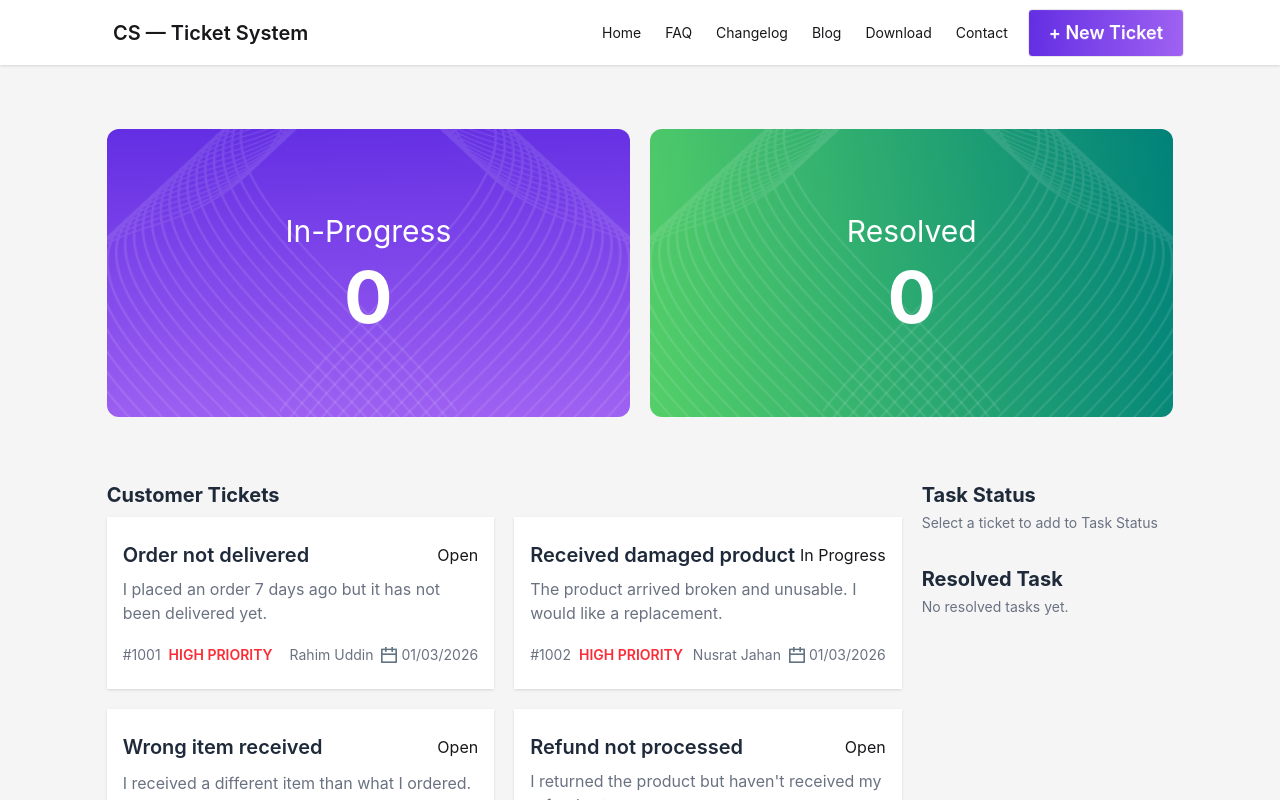
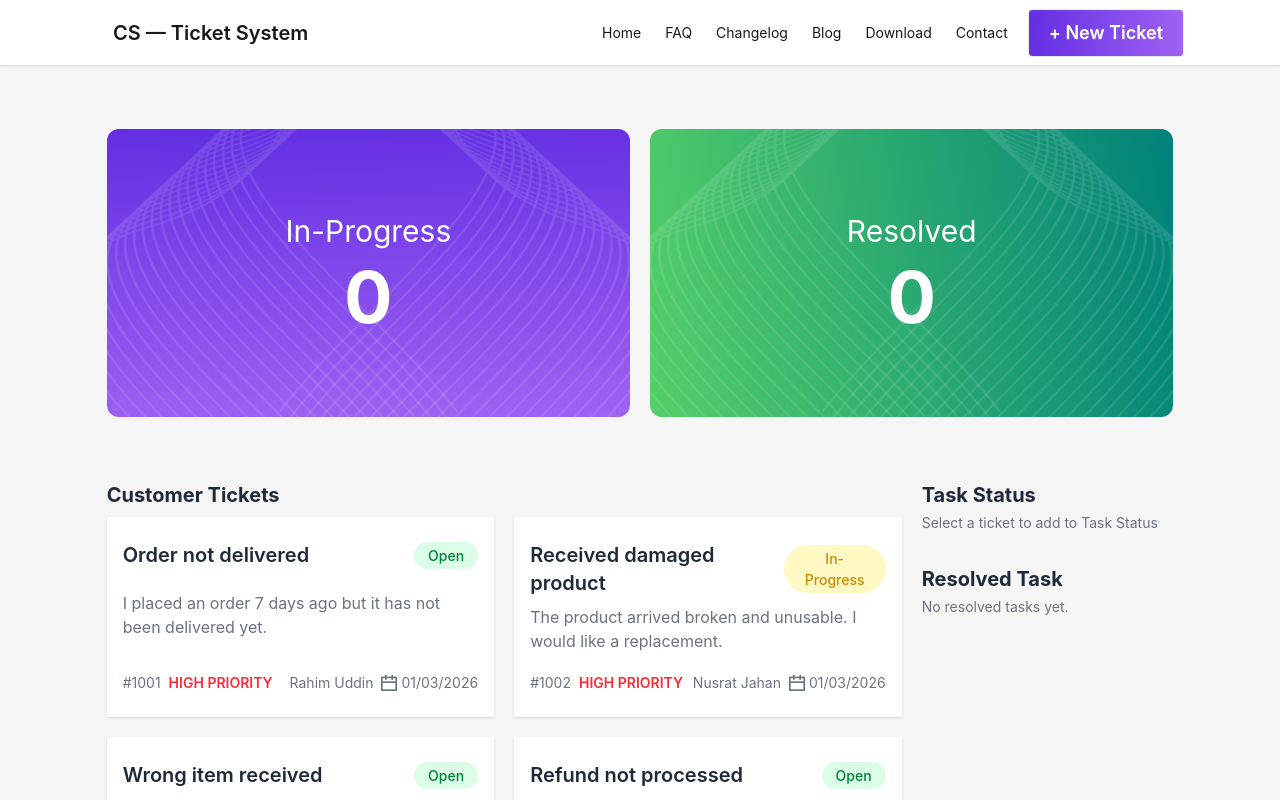
Before and after one commit to naimurcse/customer-support-zone, a React (Vite) app: page / in a window 1280 px wide. Shown: the top 800 px of the page. Built offline with nearby package versions, Linux system fonts and the light colour scheme.

Commit message:
Toggled is updated for status

```diff
--- a/public/ticketsInJSON.json
+++ b/public/ticketsInJSON.json
@@ -14,7 +14,7 @@
     "description": "The product arrived broken and unusable. I would like a replacement.",
     "customer": "Nusrat Jahan",
     "priority": "High",
-    "status": "In Progress",
+    "status": "In-Progress",
     "createdAt": "01/03/2026"
   },
   {
@@ -50,7 +50,7 @@
     "description": "My payment shows failed but the amount was deducted from my bank account.",
     "customer": "Mim Rahman",
     "priority": "High",
-    "status": "In Progress",
+    "status": "In-Progress",
     "createdAt": "04/03/2026"
   },
   {
@@ -77,7 +77,7 @@
     "description": "My account was suspended without any explanation.",
     "customer": "Jahid Karim",
     "priority": "High",
-    "status": "In Progress",
+    "status": "In-Progress",
     "createdAt": "02/03/2026"
   },
   {
@@ -113,7 +113,7 @@
     "description": "I would like to exchange the product for a different size.",
     "customer": "Imran Ali",
     "priority": "Medium",
-    "status": "In Progress",
+    "status": "In-Progress",
     "createdAt": "25/02/2026"
   },
   {
--- a/src/App.jsx
+++ b/src/App.jsx
@@ -19,12 +19,11 @@ function App() {
       <Banner></Banner>
 
       {/* Main Section */}
-
       <div className="max-w-10/12 mx-auto">
         <div className="grid grid-cols-12 gap-5">
           {/* Customer Tickets */}
           <div className=" col-span-12 xl:col-span-9 order-2 xl:order-1">
-            {/* Tickets */}
+            {/* Tickets are loaded here*/}
             <Suspense fallback={<LoadingSpinner></LoadingSpinner>}>
               <Tickets ticketsPromise={ticketsPromise}></Tickets>
             </Suspense>
--- a/src/Components/TicketCard/TicketCard.css
+++ b/src/Components/TicketCard/TicketCard.css
@@ -0,0 +1,7 @@
+.status-btn span {
+  display: inline-block;
+  padding: 3px 14px;
+  font-size: 14px;
+  font-weight: 500;
+  border-radius: 50px;
+}
--- a/src/Components/TicketCard/TicketCard.jsx
+++ b/src/Components/TicketCard/TicketCard.jsx
@@ -1,4 +1,5 @@
 import dateIcon from "../../assets/dateIcon.png";
+import "./TicketCard.css";
 function TicketCard({ ticket }) {
   console.log(ticket);
   const { title, description, customer, priority, status, createdAt, id } =
@@ -7,8 +8,18 @@ function TicketCard({ ticket }) {
     <>
       <div className="px-4 py-6 bg-white shadow flex flex-col justify-between">
         <div className="md:flex md:justify-between md:items-center mb-2 ">
-          <button className="ml-0 order-1 md:order-2 mb-4 md:mb-0">
-            {status}
+          <button className="ml-0 order-1 md:order-2 mb-4 md:mb-0 status-btn">
+            <span
+              className={
+                status.toLowerCase() === "in-progress"
+                  ? "text-yellow-600 bg-yellow-100"
+                  : status.toLowerCase() === "open"
+                    ? "text-green-700 bg-green-100"
+                    : "text-gray-500 bg-gray-100"
+              }
+            >
+              {status}
+            </span>
           </button>
           <h3 className="text-xl font-semibold text-gray-800 order-2 md:order-1">
             {title}
```
